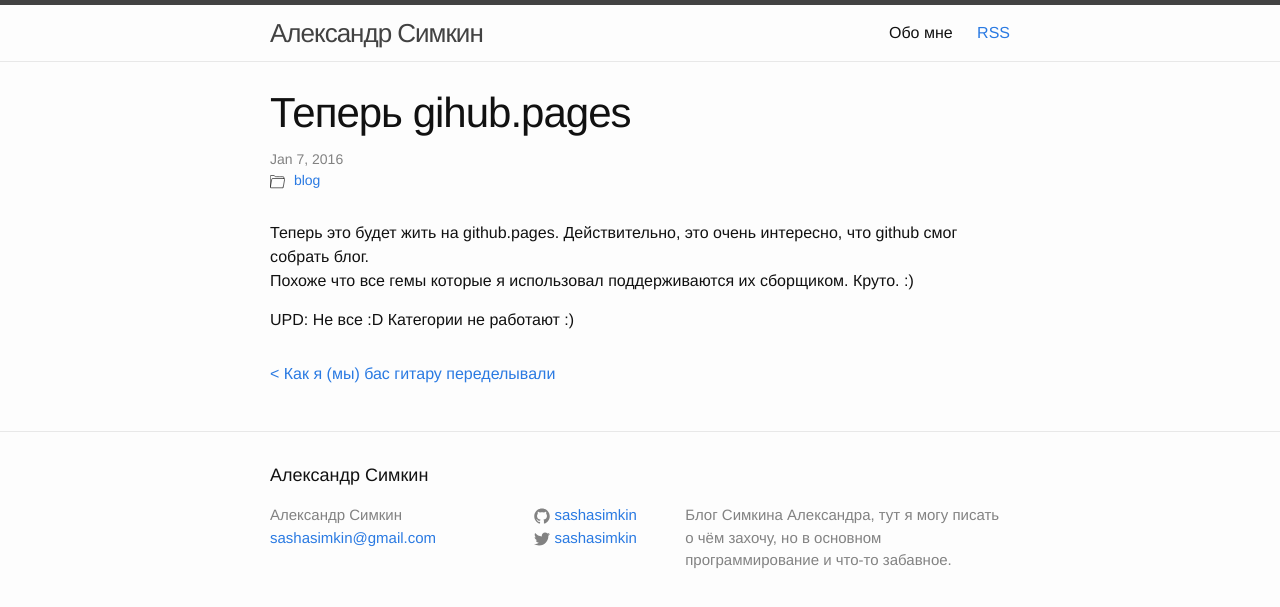
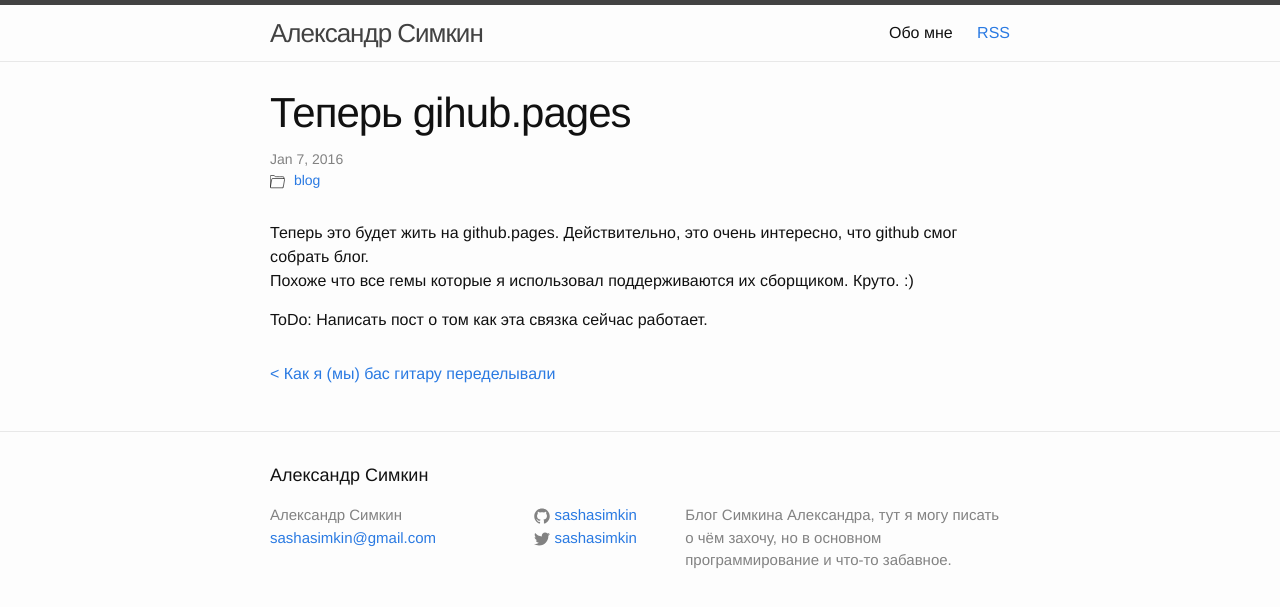
Before and after one commit to flyeven/sashasimkin.github.io, a Jekyll site: the page built from _posts/2015-07-30-move-again.md, in a window 1280 px wide. Shown: the top 607 px of the page. Built offline with Jekyll 4.4.1, drawn with Linux system fonts in a browser that asks for light colours; comment, search, counter and statistics services are not loaded.

Commit message:
Update 2015-07-30-move-again.md

```diff
--- a/_posts/2015-07-30-move-again.md
+++ b/_posts/2015-07-30-move-again.md
@@ -8,4 +8,4 @@ categories: blog
 Теперь это будет жить на github.pages. Действительно, это очень интересно, что github смог собрать блог.
 Похоже что все гемы которые я использовал поддерживаются их сборщиком. Круто. :)
 
-UPD: Не все :D Категории не работают :)
+ToDo: Написать пост о том как эта связка сейчас работает.
```
